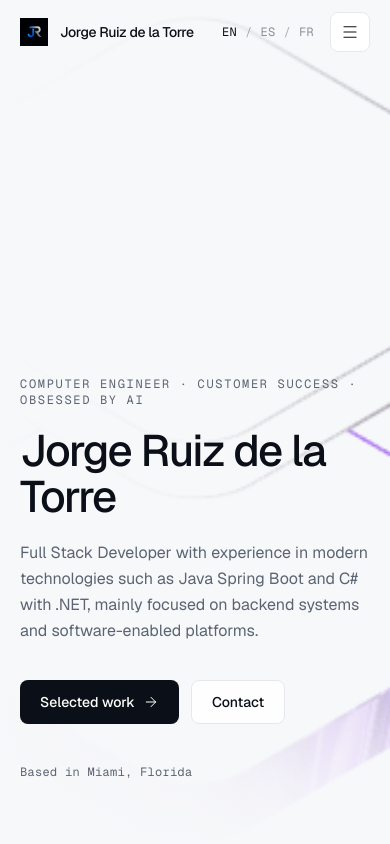
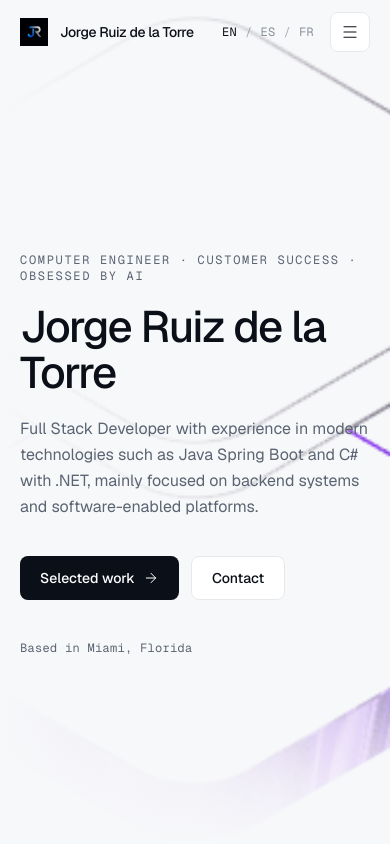
Before and after one commit to Crane97/JorgeTech, a React (Vite) app: page / in a window 390 px wide. Shown: the top 844 px of the page. Built offline with nearby package versions, Linux system fonts and the light colour scheme.

Commit message:
Refine hero composition for light theme
Use an asymmetric split so the existing dark hero graphic stays crisp
instead of being washed out by light scrims.

Co-authored-by: Jorge R de la T <Crane97@users.noreply.github.com>

```diff
--- a/src/components/Hero.tsx
+++ b/src/components/Hero.tsx
@@ -10,27 +10,25 @@ export function Hero({ chrome, t }: { chrome: Chrome; t: Translation }) {
   const reduce = useReducedMotion()
 
   return (
-    <section
-      id="top"
-      className="relative min-h-[100dvh] overflow-hidden pt-16"
-    >
-      <div className="absolute inset-0">
+    <section id="top" className="relative min-h-[100dvh] overflow-hidden pt-16">
+      <div className="absolute inset-0 bg-bg" />
+      <div className="absolute inset-y-0 right-0 w-full lg:w-[54%]">
         <img
           src={heroPortrait}
           alt=""
-          className="h-full w-full object-cover object-[center_20%]"
+          className="h-full w-full object-cover object-center"
         />
-        <div className="absolute inset-0 bg-gradient-to-r from-bg via-bg/92 to-bg/35 sm:via-bg/88 sm:to-transparent" />
-        <div className="absolute inset-0 bg-gradient-to-t from-bg via-transparent to-bg/40" />
+        <div className="absolute inset-0 bg-gradient-to-r from-bg via-bg/80 to-transparent lg:via-bg/40" />
+        <div className="absolute inset-0 bg-gradient-to-t from-bg via-transparent to-bg/30 lg:hidden" />
       </div>
 
-      <div className="relative mx-auto flex min-h-[calc(100dvh-4rem)] max-w-[1400px] items-end px-5 pb-16 pt-20 sm:px-8 sm:pb-20 lg:items-center lg:px-10 lg:pb-24">
-        <div className="max-w-2xl">
+      <div className="relative mx-auto flex min-h-[calc(100dvh-4rem)] max-w-[1400px] items-center px-5 py-16 sm:px-8 lg:px-10 lg:py-20">
+        <div className="max-w-xl lg:max-w-2xl">
           <motion.p
             className="mb-5 font-mono text-xs tracking-[0.14em] text-muted uppercase"
             initial={reduce ? false : { opacity: 0, y: 12 }}
             animate={{ opacity: 1, y: 0 }}
-            transition={{ duration: 0.5, ease: EASE_OUT }}
+            transition={{ duration: 0.45, ease: EASE_OUT }}
           >
             {t.hero.line1} · {t.hero.line2} · {t.hero.line3}
           </motion.p>
@@ -39,7 +37,7 @@ export function Hero({ chrome, t }: { chrome: Chrome; t: Translation }) {
             className="mb-5 text-[2.75rem] leading-[1.05] font-medium tracking-[-0.035em] text-ink sm:text-6xl lg:text-[4.25rem]"
             initial={reduce ? false : { opacity: 0, y: 18 }}
             animate={{ opacity: 1, y: 0 }}
-            transition={{ duration: 0.6, delay: 0.05, ease: EASE_OUT }}
+            transition={{ duration: 0.55, delay: 0.04, ease: EASE_OUT }}
           >
             {chrome.brand}
           </motion.h1>
@@ -48,7 +46,7 @@ export function Hero({ chrome, t }: { chrome: Chrome; t: Translation }) {
             className="mb-9 max-w-xl text-base leading-relaxed text-muted sm:text-lg"
             initial={reduce ? false : { opacity: 0, y: 16 }}
             animate={{ opacity: 1, y: 0 }}
-            transition={{ duration: 0.55, delay: 0.12, ease: EASE_OUT }}
+            transition={{ duration: 0.5, delay: 0.1, ease: EASE_OUT }}
           >
             {t.profile.body.split('. ')[0]}.
           </motion.p>
@@ -57,7 +55,7 @@ export function Hero({ chrome, t }: { chrome: Chrome; t: Translation }) {
             className="flex flex-wrap items-center gap-3"
             initial={reduce ? false : { opacity: 0, y: 14 }}
             animate={{ opacity: 1, y: 0 }}
-            transition={{ duration: 0.5, delay: 0.18, ease: EASE_OUT }}
+            transition={{ duration: 0.45, delay: 0.16, ease: EASE_OUT }}
           >
             <a
               href="#projects"
@@ -68,7 +66,7 @@ export function Hero({ chrome, t }: { chrome: Chrome; t: Translation }) {
             </a>
             <a
               href="#contact"
-              className="btn-press inline-flex h-11 items-center rounded-lg border border-line bg-surface/80 px-5 text-sm font-medium text-ink backdrop-blur-sm hover:border-ink/20"
+              className="btn-press inline-flex h-11 items-center rounded-lg border border-line bg-surface/90 px-5 text-sm font-medium text-ink backdrop-blur-sm hover:border-ink/20"
             >
               {chrome.hero.ctaContact}
             </a>
@@ -78,7 +76,7 @@ export function Hero({ chrome, t }: { chrome: Chrome; t: Translation }) {
             className="mt-10 font-mono text-xs tracking-wide text-muted"
             initial={reduce ? false : { opacity: 0 }}
             animate={{ opacity: 1 }}
-            transition={{ duration: 0.45, delay: 0.28, ease: EASE_OUT }}
+            transition={{ duration: 0.4, delay: 0.24, ease: EASE_OUT }}
           >
             {t.hero.basedIn} {t.hero.location}
           </motion.p>
```
